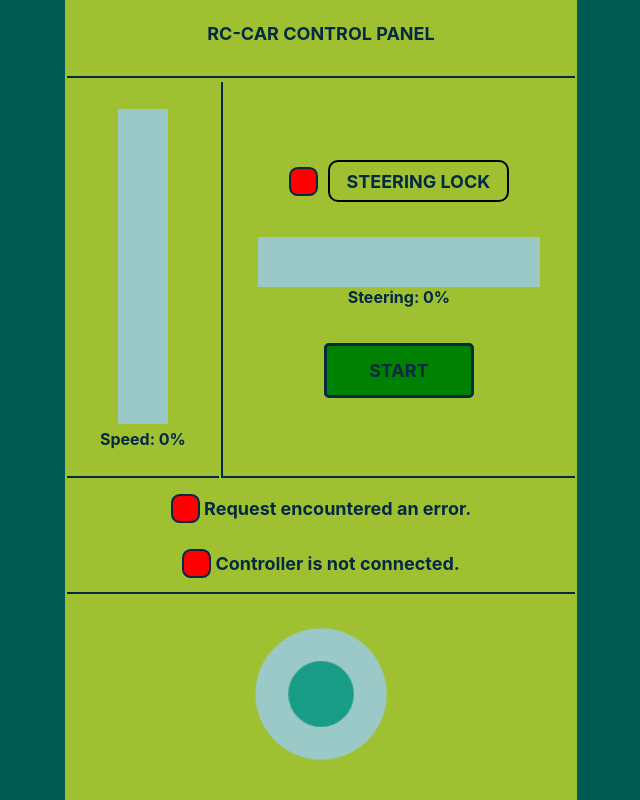
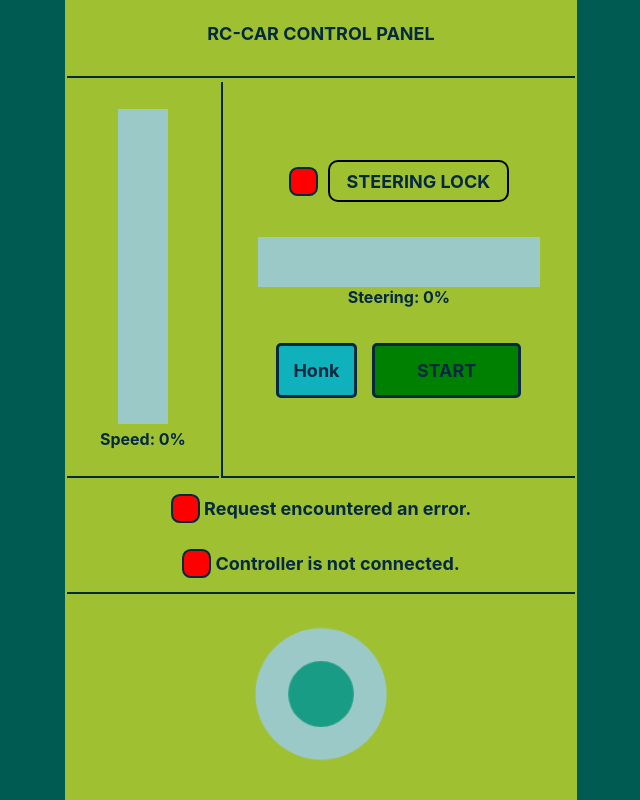
Before and after one commit to AndreiBertescu/RC-car, a plain HTML site: page ArduinoWifi/WebsiteRaw.html in a window 1280 px wide. Shown: the whole page, without its empty margins (319-959 px from the left). Drawn offline with Linux system fonts and the light colour scheme; no server answers.

Commit message:
Verison 1.4

```diff
--- a/ArduinoWifi/WebsiteDev/styleSheet.css
+++ b/ArduinoWifi/WebsiteDev/styleSheet.css
@@ -72,6 +72,17 @@
   background: green;
   border: 3px solid #042940;
 }
+#honk {
+  font-size: 18px;
+  padding: 5% 5%;
+  margin-right: 15px;
+  border-radius: 5px;
+  background: #0FB1BC;
+  border: 3px solid #042940;
+}
+#honk:active {
+  background: #0C919A;
+}
 /* --------------------ProgressBars-------------------- */
 #verticalBarContainer {
   position: relative;
--- a/ArduinoWifi/WebsiteRaw.html
+++ b/ArduinoWifi/WebsiteRaw.html
@@ -81,6 +81,17 @@
   background: green;
   border: 3px solid #042940;
 }
+#honk {
+  font-size: 18px;
+  padding: 5% 5%;
+  margin-right: 15px;
+  border-radius: 5px;
+  background: #0FB1BC;
+  border: 3px solid #042940;
+}
+#honk:active {
+  background: #0C919A;
+}
 /* --------------------ProgressBars-------------------- */
 #verticalBarContainer {
   position: relative;
@@ -156,6 +167,7 @@
           </div>
           Steering: <span id="steering"></span>%
           <div class = "paragraph paragraphRight">
+            <button id="honk" onclick="setHonk()">Honk</button>
             <button id="stop" onclick="setStop()">STOP</button>
           </div></td>
       </tr>
@@ -222,8 +234,13 @@ function checkGamepads() {
     } else if (!activeGamepad.buttons[0].pressed)
       buttonPressed = false;
 
-	if (activeGamepad.buttons[3].pressed && !buttonPressed2) {
-	  setStop();
+    if (activeGamepad.buttons[1].pressed) {
+      enableHonk();
+    } else
+      disableHonk();
+
+    if (activeGamepad.buttons[3].pressed && !buttonPressed2) {
+      setStop();
       buttonPressed2 = true;
     } else if (!activeGamepad.buttons[3].pressed)
       buttonPressed2 = false;
@@ -416,6 +433,7 @@ function mapValue(x, inMin, inMax, outMin, outMax) {
 
 /* --------------------DataHandling-------------------- */
 var steeringLock = false;
+var honk = false;
 var stop = true;
 var isConnected = false;
 var serverMessage = "Connection not checked.";
@@ -431,6 +449,18 @@ function setStop() {
   stop = !stop;
 }
 
+function setHonk() {
+  honk = !honk;
+}
+
+function enableHonk() {
+  honk = true;
+}
+
+function disableHonk() {
+  honk = false;
+}
+
 function handleValues() {
   //server Stuff
   if (!isConnected) {
@@ -442,10 +472,10 @@ function handleValues() {
     document.getElementById("serverDot").style.backgroundColor = "green";
   }
 
-  //steering lock
   document.getElementById("sLockSpan").style.backgroundColor = steeringLock ? "green" : "red";
   document.getElementById("stop").style.backgroundColor = stop ? "green" : "#dc3545";
   document.getElementById("stop").innerHTML = stop ? "START" : "STOP";
+  document.getElementById("honk").style.backgroundColor = honk ? "#0F60BC" : "#0FB1BC";
 
   //speed and steering
   if (!stop) {
@@ -508,6 +538,7 @@ function sendData() {
   data += " " + finalSpeed;
   data += " " + finalSteering;
   data += " " + (steeringLock ? "1" : "0");
+  data += " " + (honk ? "1" : "0");
 
   var xhr = new XMLHttpRequest();
   xhr.open("POST", "/data", true);
```
Also changed, not shown: ArduinoWifi/WebsiteDev/index.html (+1 -0 lines), ArduinoWifi/WebsiteDev/scripts.js (+22 -3 lines), Photos/Car1.jpg, Photos/Car2.jpg, Photos/Car3.jpg, Photos/Car4.jpg, Photos/Schematic.jpg (added), 2 other files.
